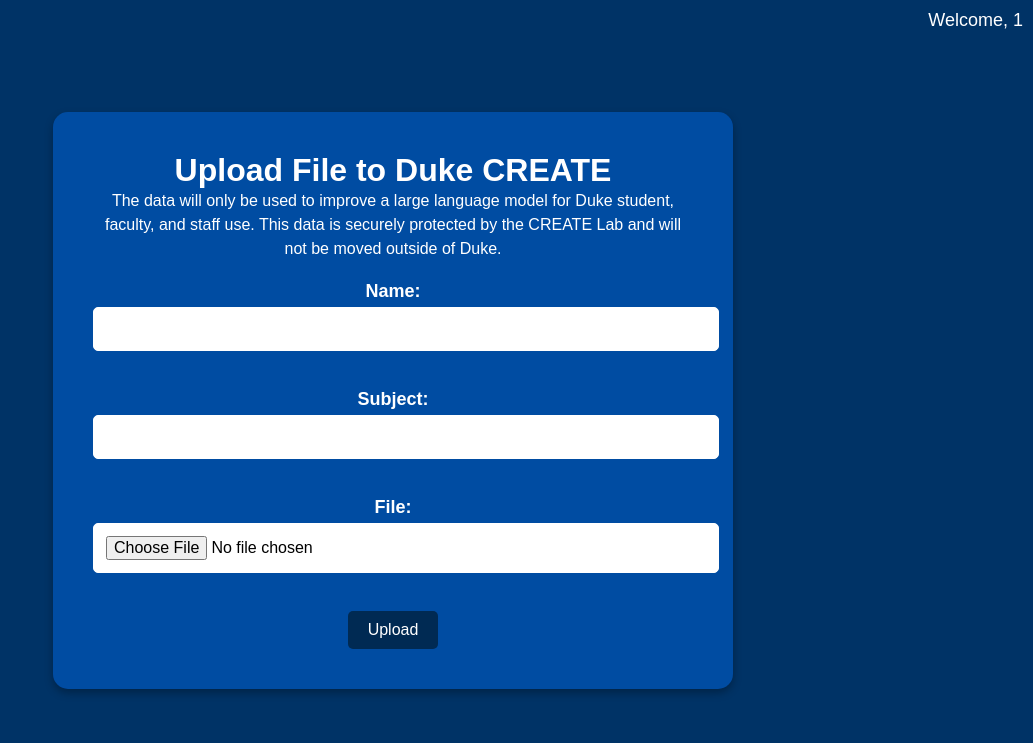
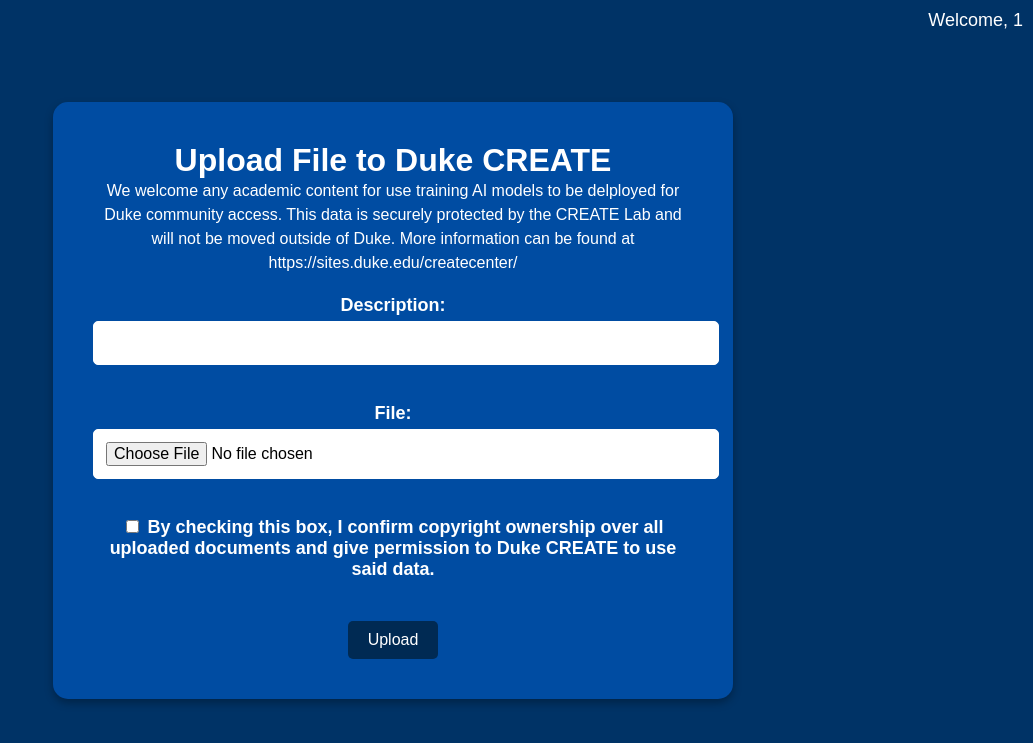
Before and after one commit to Duke-CREATE/data-optin-upload, a Flask app: page / in a window 1280 px wide. Shown: the top 743 px of the page, without its empty margins (247-1280 px from the left). Run offline with Flask 3, Linux system fonts and the light colour scheme; the visitor is signed in with stand-in values (Sample User, id 1).

Commit message:
Added legal checkbox

```diff
--- a/app/templates/upload.html
+++ b/app/templates/upload.html
@@ -10,24 +10,23 @@
         <div class="user-info">
             Welcome, {{ user }}
         </div>
-        <script>
-            console.log("profile : {{ info | tojson | safe}}")
-        </script>
     {% endif %}
     <div class="centered-container">
         <h1>Upload File to Duke CREATE</h1>
         <div id="subheader">
-            <p>The data will only be used to improve a large language model for Duke student, faculty, and staff use. This data is securely protected by the CREATE Lab and will not be moved outside of Duke.</p>
+            <p>We welcome any academic content for use training AI models to be delployed for Duke community access. This data is securely protected by the CREATE Lab and will not be moved outside of Duke. More information can be found at https://sites.duke.edu/createcenter/</p>
         </div>
         <form method="post" action="{{ url_for('app_routes.upload_file') }}" enctype="multipart/form-data">
-            <label for="name">Name:</label>
-            <input type="text" id="name" name="name" required><br><br>
-
-            <label for="subject">Subject:</label>
-            <input type="text" id="subject" name="subject" required><br><br>
+            <label for="description">Description:</label>
+            <input type="text" id="description" name="description" required><br><br>
 
             <label for="file">File:</label>
             <input type="file" id="file" name="file" required><br><br>
+
+            <label for="copyright-confirmation">
+                <input type="checkbox" id="copyright-confirmation" name="copyright-confirmation" required>
+                By checking this box, I confirm copyright ownership over all uploaded documents and give permission to Duke CREATE to use said data.
+            </label><br><br>
 
             <input type="submit" value="Upload">
         </form>
```
